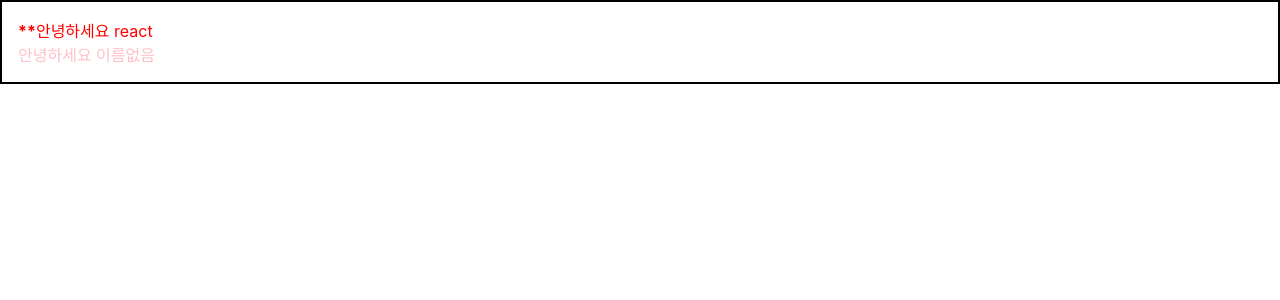
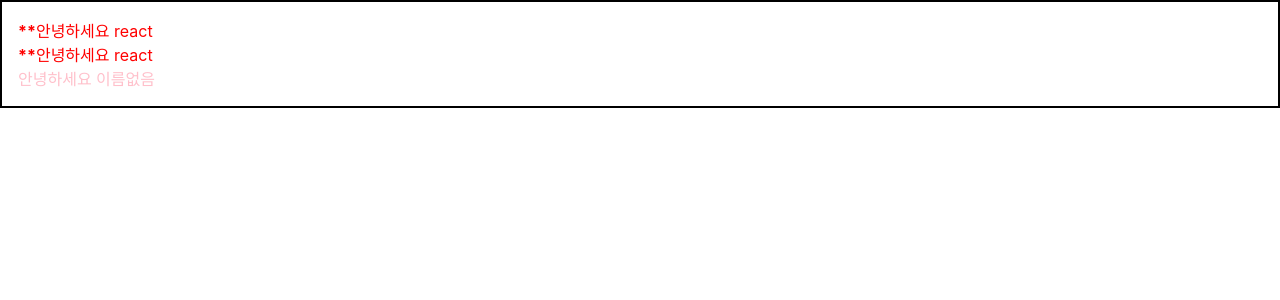
Before and after one commit to scl2589/TIL_selfstudy, a React (Create React App) app in the folder React/react-tutorial/begin-react/: page / in a window 1280 px wide. Shown: the top 300 px of the page. Built offline with nearby package versions, Linux system fonts and the light colour scheme.

Commit message:
Update React - 조건부 렌더링

```diff
--- a/React/react-tutorial/begin-react/src/App.js
+++ b/React/react-tutorial/begin-react/src/App.js
@@ -8,6 +8,8 @@ function App() {
     <Wrapper>
       {/* isSpecial = {true} 로 설정할 때, true 또한 JS 값이기 때문에 중괄호로 감싸줘야 한다. */}
       <Hello name="react" color="red" isSpecial={true}/>
+      {/* isSpecial처럼 값을 지정하지 않는다면, true로 지정한 것과 동일하다. */}
+      <Hello name="react" color="red" isSpecial/>
       <Hello color="pink"/>
     </Wrapper>
   );
```
